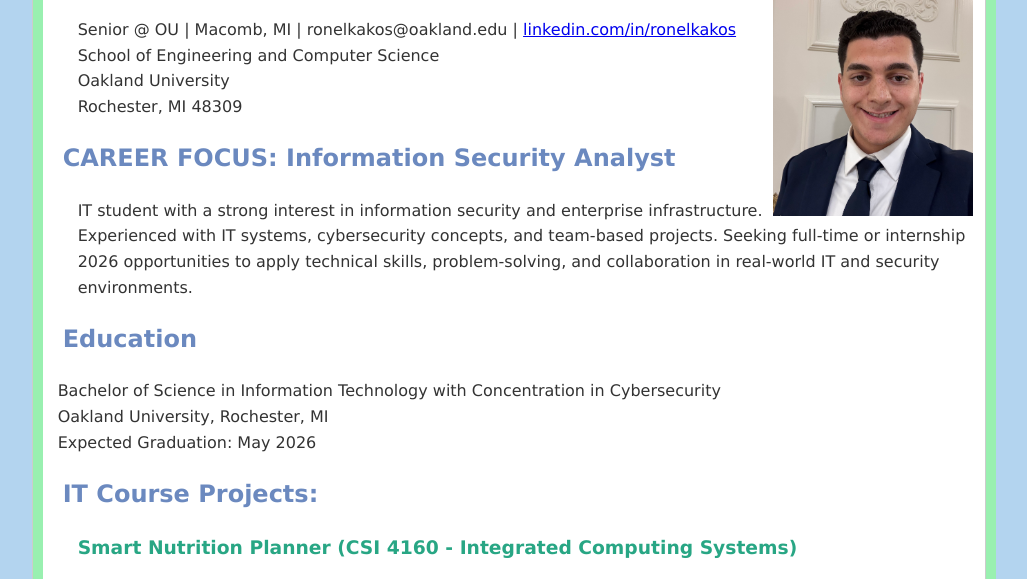
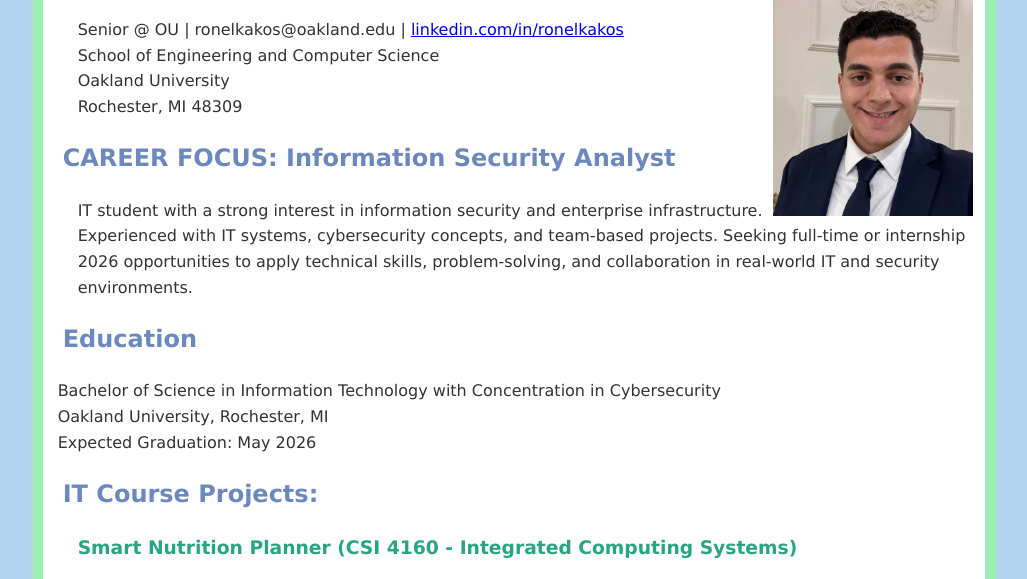
Before and after one commit to ronelkakos/ronelkakos.github.io, a plain HTML site: page index.html in a window 1280 px wide. Shown: the part 159-738 px from the top of the page, without its empty margins (126-1153 px from the left). Drawn offline with Linux system fonts and the light colour scheme.

Commit message:
Final small update

```diff
--- a/index.html
+++ b/index.html
@@ -24,7 +24,7 @@
             <div id="pageContent">
                 <img src="./images/mypic.jpg" style="float: right; width: 200px; margin-top: 10px">
                 <h2> Ronel Kakos</h2>
-                <p> Senior @ OU | Macomb, MI | ronelkakos@oakland.edu |
+                <p> Senior @ OU | ronelkakos@oakland.edu |
 
                     <a href="https://www.linkedin.com/in/ronelkakos" target="_blank">linkedin.com/in/ronelkakos</a>
 
```
